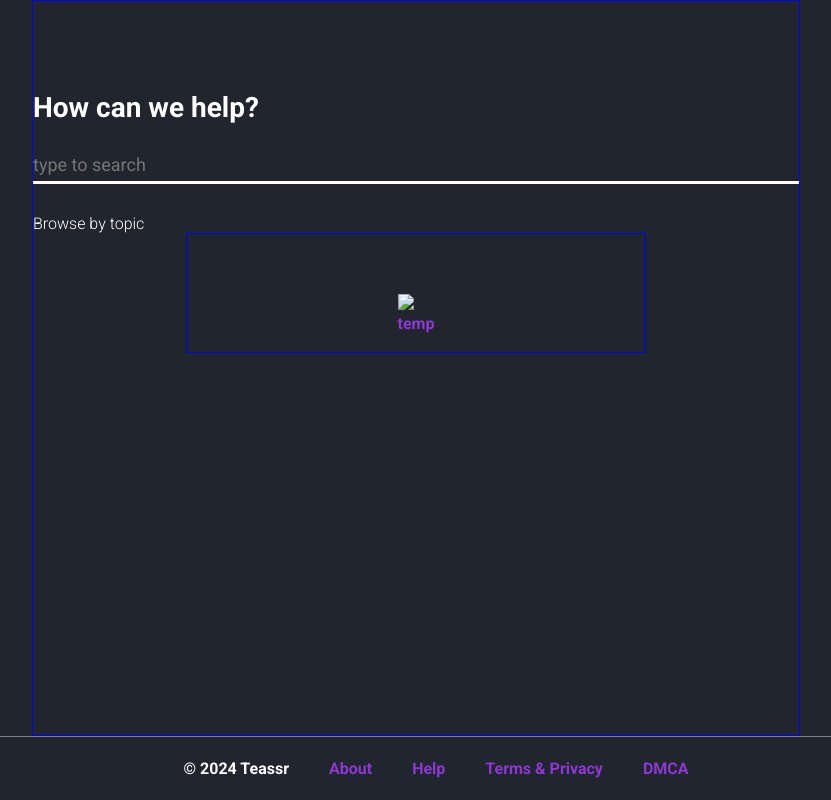
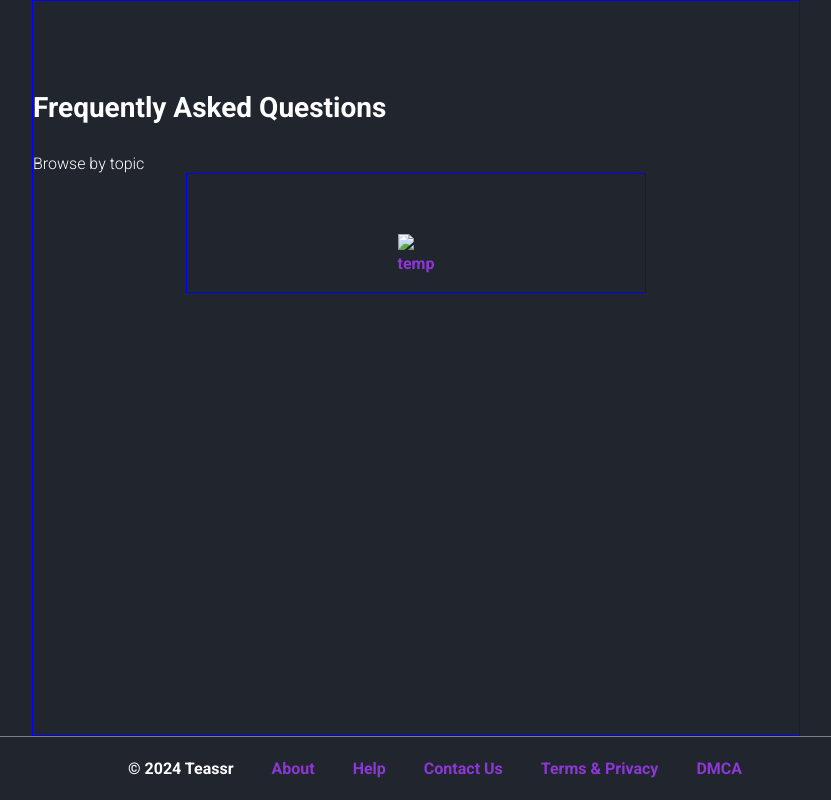
Before and after one commit to senup1/Teassr, a PHP site: page /help.php in a window 1280 px wide. Shown: the whole page, without its empty margins (224-1055 px from the left). Run offline with PHP 8.4, Linux system fonts and the light colour scheme; data that the repository does not hold is empty.

Commit message:
added contact us back to footer and brushed up some css

```diff
--- a/assets/inc/footer.php
+++ b/assets/inc/footer.php
@@ -8,6 +8,9 @@
 				</div>
 				<div class="footerItem">
 					<a href="../../../../help.php">Help</a>
+				</div>
+				<div class="footerItem">
+					<a href="../../../../contactUs.php">Contact Us</a>
 				</div>
 				<div class="footerItem">
 					<a href="#">Terms & Privacy</a>
--- a/assets/styles/main.css
+++ b/assets/styles/main.css
@@ -385,15 +385,6 @@ input:focus {
 	font-size: 28px;
 	font-weight: bold;
 }
-#helpPage .container .HPItem input{
-	color: #ffffff;
-	font-size: 18px;
-	width: 100%;
-	padding-bottom: 6px;
-	background: transparent;
-	border: none;
-	border-bottom: 3px solid white;
-}
 
 
 
@@ -620,7 +611,7 @@ input:focus {
 }
 
 #mainFooter .container .footerItem {
-	margin-left: 40px;
+	margin-left: 38px;
 	font-size: 16px;
 	font-weight: bold;
 }
--- a/help.php
+++ b/help.php
@@ -6,10 +6,7 @@
         <section id="helpPage">
             <div class="container">
                 <div class="HPItem">
-                    <p id="HPTitle">How can we help?</p>
-                </div>
-                <div class="HPItem">
-                    <input type="text" placeholder="type to search">
+                    <p id="HPTitle">Frequently Asked Questions</p>
                 </div>
                 <div class="HPItem">
                     <p>Browse by topic</p>
```
Also changed, not shown: contactUs.php (added, +13 -0 lines).
